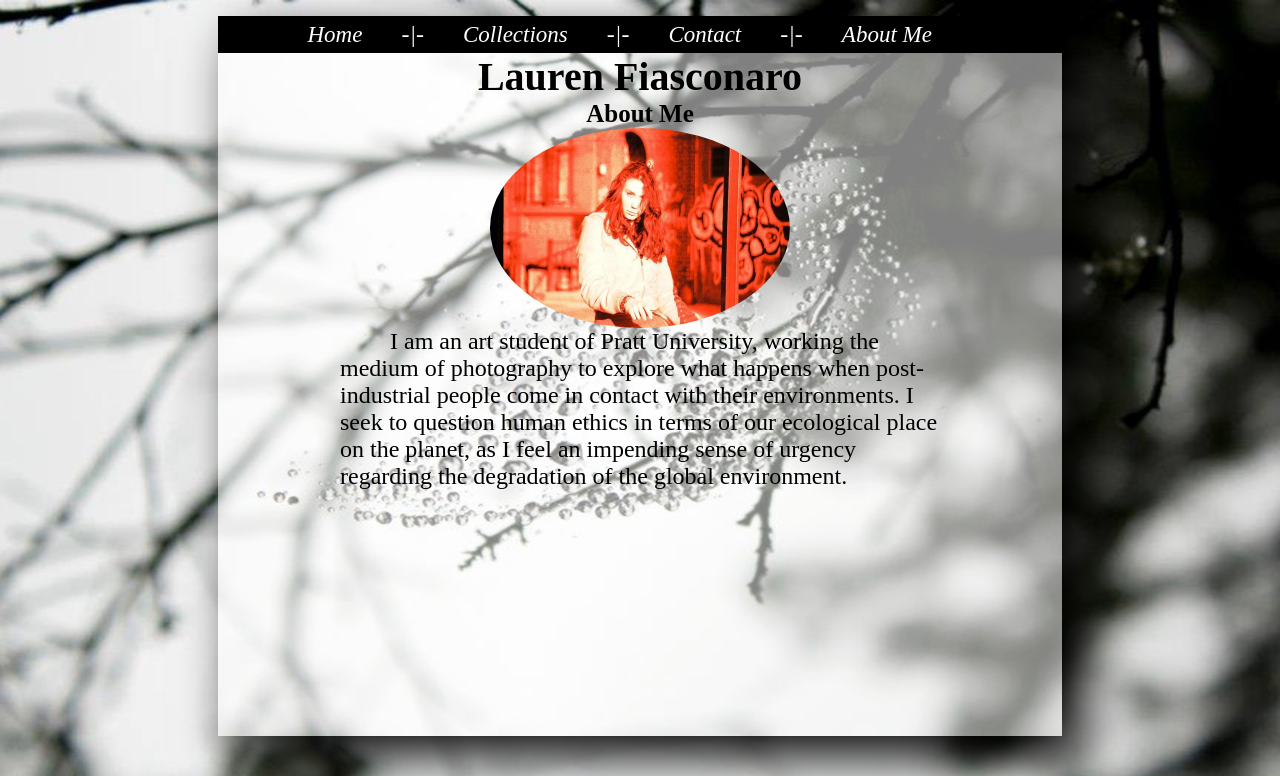
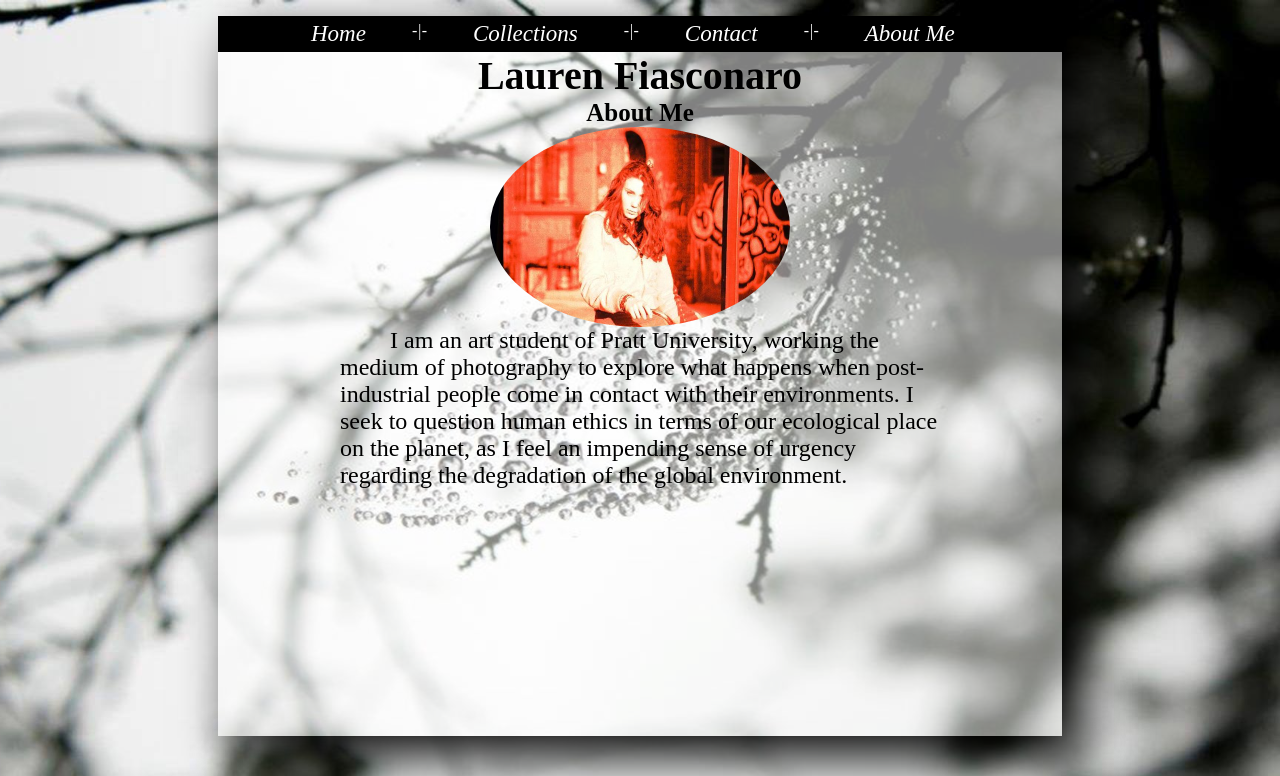
Before and after one commit to chitownsc/FinalProjectCS142, a PHP site: page /bio.php in a window 1280 px wide. Shown: the top 776 px of the page. Run offline with PHP 8.4, Linux system fonts and the light colour scheme.

Commit message:
fixed val bug

```diff
--- a/style.css
+++ b/style.css
@@ -114,7 +114,7 @@ nav#mainMenu ol{
 
 nav#mainMenu li{
     display: inline;
-    padding: 2.5%;
+    padding: 3%;
     vertical-align: middle;
 }
 
@@ -127,15 +127,20 @@ nav#mainMenu a{
 
 }
 
-p.menuVal {
-    margin: 0;
-    padding: 0;
-    border: 0;
+nav#mainMenu p.menuVal {
+    margin: 0px;
+    padding: 0px;
+    border: 0px;
     font-size: 100%;
     font: inherit;
-    vertical-align: baseline;
     display:inline;
+    text-indent: initial;
+    max-width: none;
+    font-size: 12pt;
+    vertical-align: top;
 }
+
+
 /*     END OF TOP NAV!!!!!     */
 
 
```
